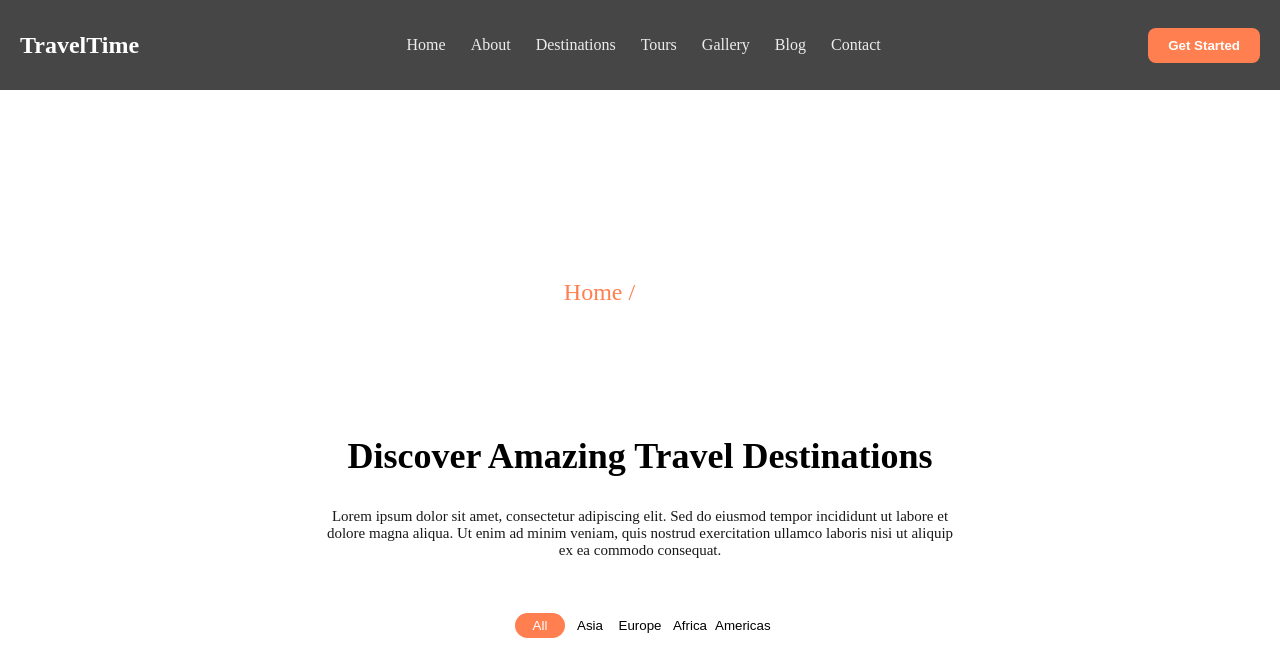
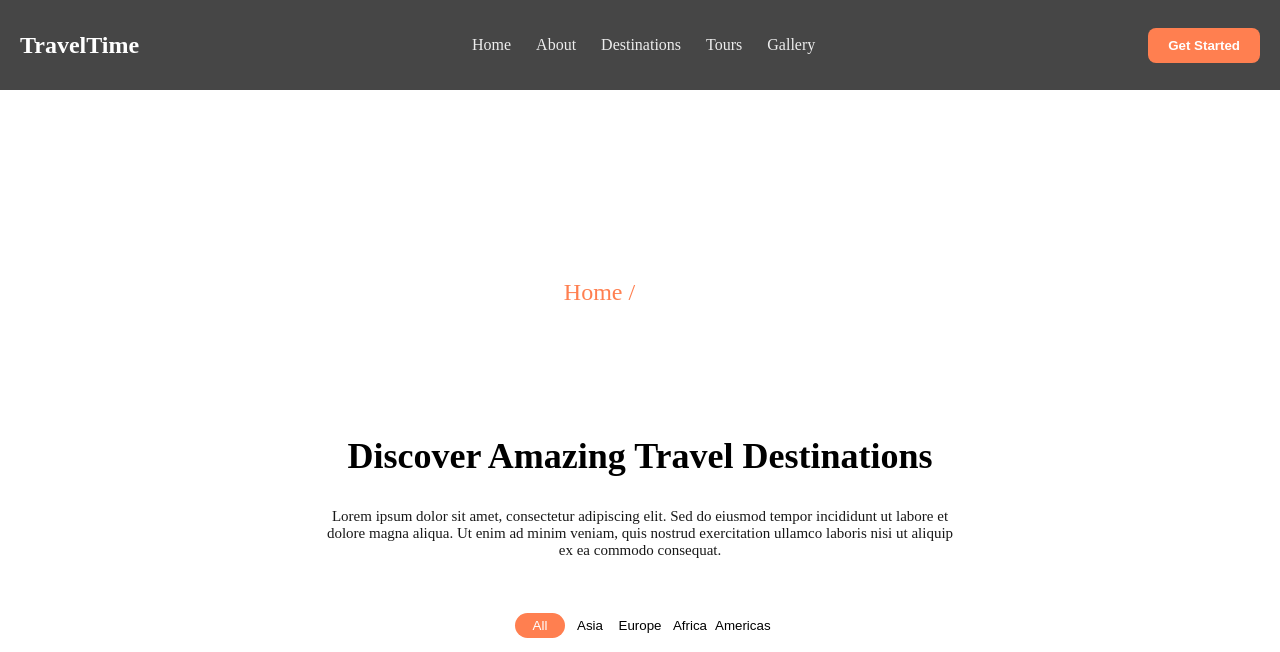
Before and after one commit to m77763200-debug/project, a plain HTML site: page Destinations.html in a window 1280 px wide. Shown: the top 652 px of the page. Drawn offline with Linux system fonts and the light colour scheme.

Commit message:
update names

```diff
--- a/Destinations.html
+++ b/Destinations.html
@@ -16,8 +16,6 @@
             <a href="Destinations.html"><li>Destinations</li></a>
             <a href="Tours.html"><li>Tours</li></a>
             <a href="Gallery.html"><li>Gallery</li></a>
-            <a href="Blog.html"> <li>Blog</li></a>
-            <a href="Contact.html"> <li>Contact</li></a>
         </ul>
 
         <button class="btn">Get Started</button>
```
Also changed, not shown: Gallery.html (+1 -3 lines), Tours.html (+0 -2 lines), about.html (+0 -2 lines), index.html (+0 -2 lines).
